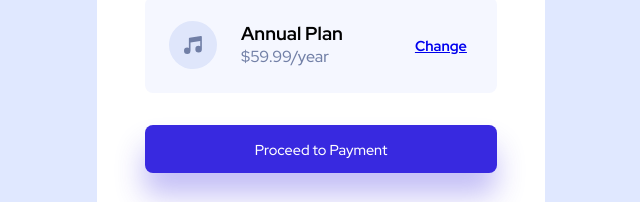
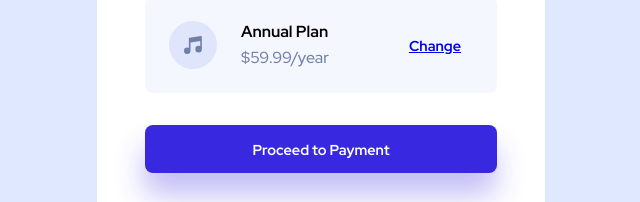
Before and after one commit to Alexinzunzav/Order-summary-card, a plain HTML site: page index.html in a window 1280 px wide. Shown: the part 468-670 px from the top of the page, 319-959 px from the left. Drawn offline with Linux system fonts and the light colour scheme.

Commit message:
accesibility h3 and css corrections

```diff
--- a/index.html
+++ b/index.html
@@ -22,7 +22,7 @@
     <div class="plan">
       <img src="images/icon-music.svg" alt="music icon" class="music-icon">
       <div class="plan-text">
-        <h3 class="plan-title">Annual Plan</h3>
+        <h2 class="plan-title">Annual Plan</h2>
         <p class="text card-text">$59.99/year</p>
       </div>
       <a href="#">Change</a>
--- a/style.css
+++ b/style.css
@@ -70,12 +70,18 @@ body    {
     border-radius: .5rem;
 }
 
+.plan-title {
+    font-weight: 700;
+    font-size: 1rem;
+    padding-bottom: .3rem;
+}
+
 .plan a {
     align-self: center;
     font-size: .9rem;
     font-weight: 700;
     position: relative;
-    left: 4.5rem;
+    left: 5rem;
 }
 
 .plan-text  {
@@ -104,6 +110,7 @@ body    {
     border-radius: .5rem;
     color: #fff;
     font-size: .9rem;
+    font-weight: 700;
     box-shadow:  -1px 22px 29px rgba(56, 40, 224, 0.3);
 }
 
```
Also changed, not shown: 1 other file.
